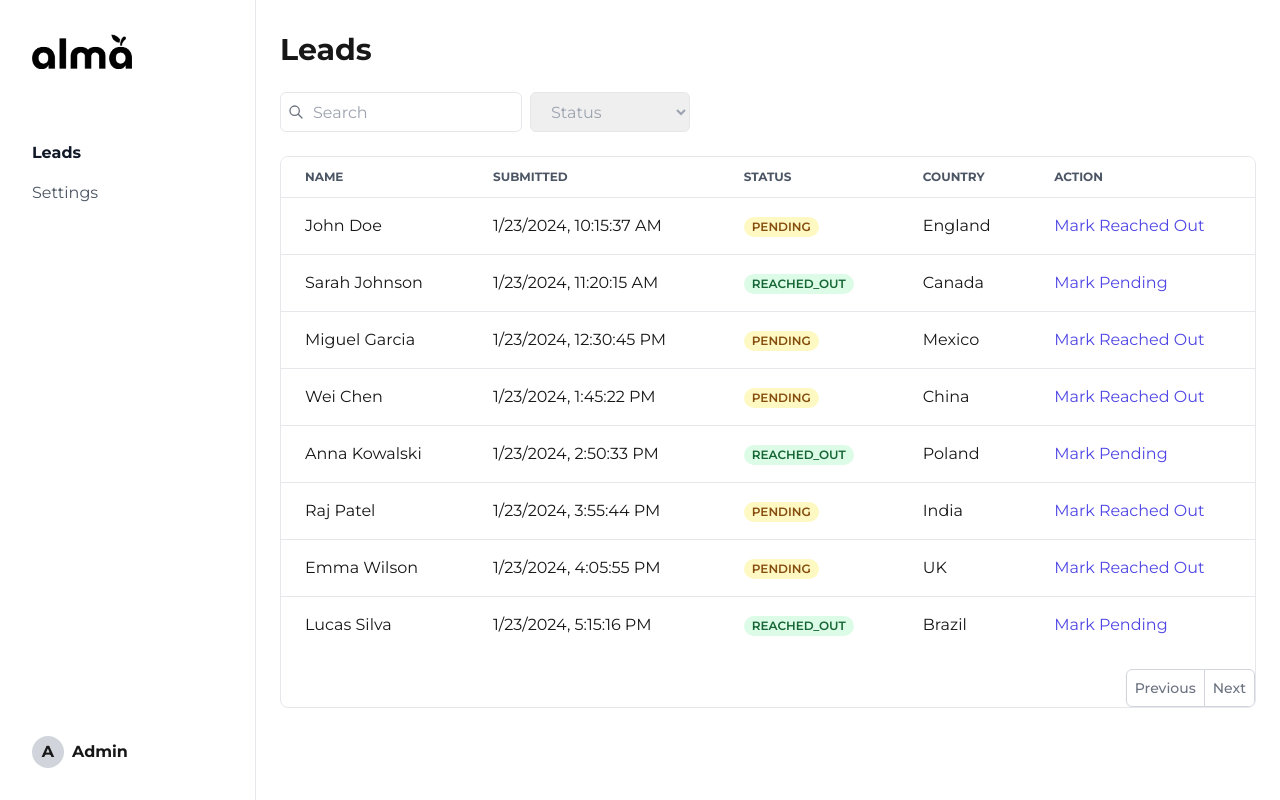
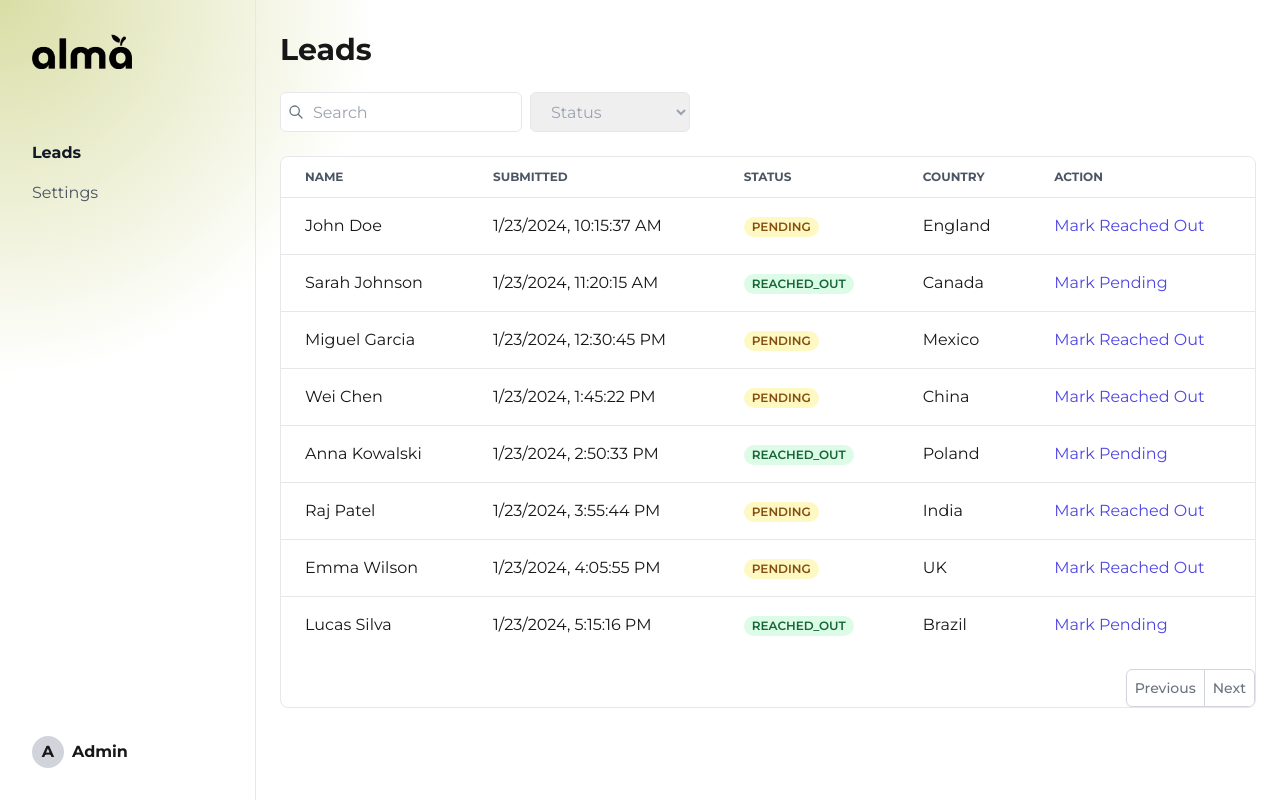
Before and after one commit to null-hax/alma-lead-demo, a Next.js app: page /admin/leads in a window 1280 px wide. Built offline with nearby package versions, Linux system fonts and the light colour scheme; no server answers; sample sign-in values are in the browser's storage.

Commit message:
fix gradient

```diff
--- a/src/app/globals.css
+++ b/src/app/globals.css
@@ -23,3 +23,10 @@ body {
 textarea::placeholder {
   font-size: 12px;
 }
+
+.alma-admin-gradient {
+  background: radial-gradient(circle at 0 0, #d9dea5 0%, white 25%);
+  background-position: 0 0;
+  background-size: 100% 100%;
+  background-repeat: no-repeat;
+}
```
